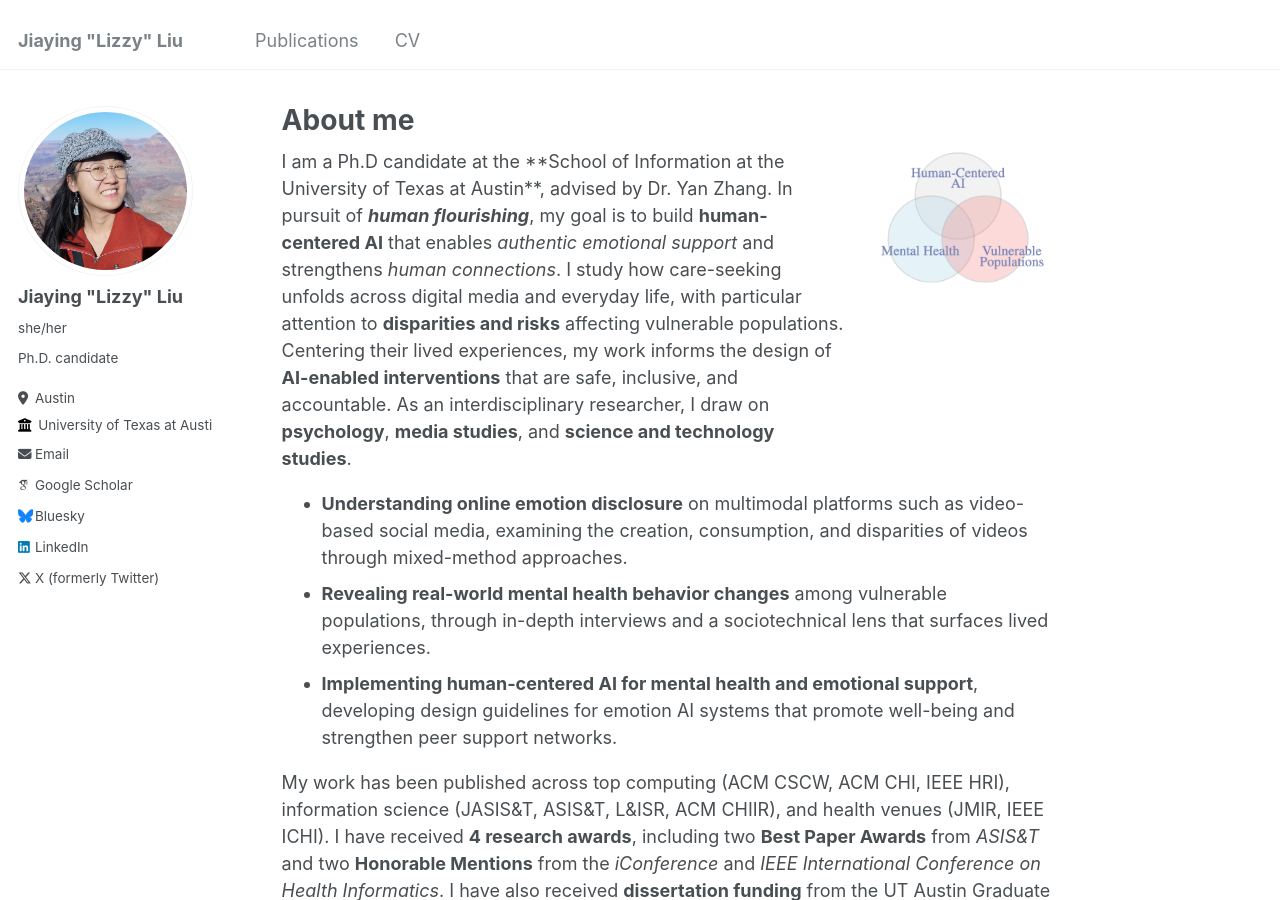
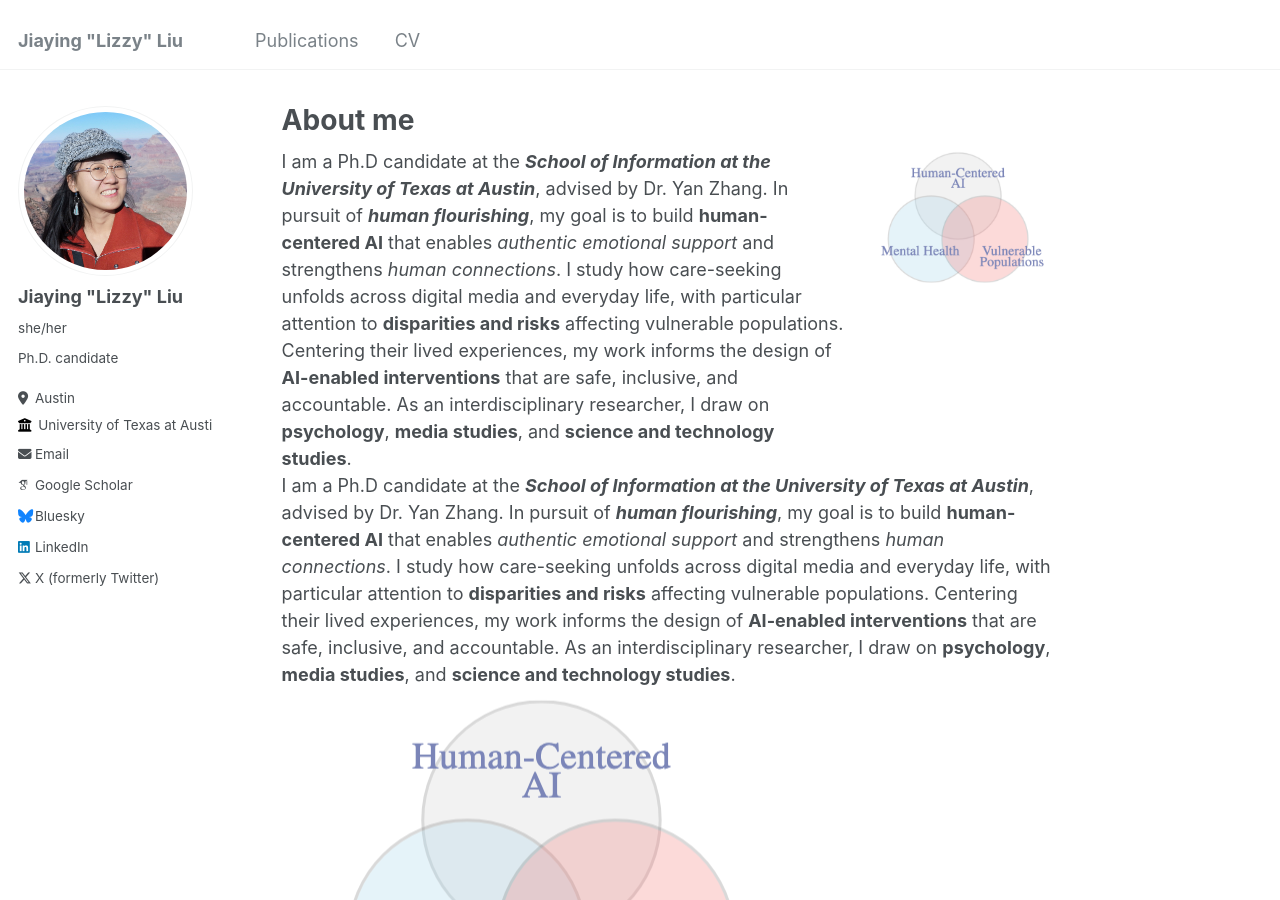
Before and after one commit to lizzyliu666/lizzyliu666.github.io, a Jekyll site: the page built from _pages/about.md, in a window 1280 px wide and 900 px high. Built offline with Jekyll 4.4.1, drawn with Linux system fonts in a browser that asks for light colours; some web fonts are replaced.

Commit message:
Enhance about page with intro section and image
Added an introductory section with a personal statement and image.

```diff
--- a/_pages/about.md
+++ b/_pages/about.md
@@ -9,13 +9,23 @@ redirect_from:
 <div style="display:flex; align-items:flex-start; gap:20px;">
 
   <div style="flex:75%;">
-I am a Ph.D candidate at the **School of Information at the University of Texas at Austin**, advised by Dr. Yan Zhang. In pursuit of <em><strong>human flourishing</strong></em>, my goal is to build <strong>human-centered AI</strong> that enables <em>authentic emotional support</em> and strengthens <em>human connections</em>. I study how care-seeking unfolds across digital media and everyday life, with particular attention to <strong>disparities and risks</strong> affecting vulnerable populations. Centering their lived experiences, my work informs the design of <strong>AI-enabled interventions</strong> that are safe, inclusive, and accountable. As an interdisciplinary researcher, I draw on <strong>psychology</strong>, <strong>media studies</strong>, and <strong>science and technology studies</strong>.
+I am a Ph.D candidate at the <em><strong>School of Information at the University of Texas at Austin</strong></em>, advised by Dr. Yan Zhang. In pursuit of <em><strong>human flourishing</strong></em>, my goal is to build <strong>human-centered AI</strong> that enables <em>authentic emotional support</em> and strengthens <em>human connections</em>. I study how care-seeking unfolds across digital media and everyday life, with particular attention to <strong>disparities and risks</strong> affecting vulnerable populations. Centering their lived experiences, my work informs the design of <strong>AI-enabled interventions</strong> that are safe, inclusive, and accountable. As an interdisciplinary researcher, I draw on <strong>psychology</strong>, <strong>media studies</strong>, and <strong>science and technology studies</strong>.
   </div>
 
   <div style="flex:25%; text-align:center;">
     <img src="./images/agenda.png" alt="Agenda" style="max-width:100%; height:auto;">
   </div>
 
+</div>
+
+<div class="intro-container">
+  <div class="intro-text">
+    I am a Ph.D candidate at the <em><strong>School of Information at the University of Texas at Austin</strong></em>, advised by Dr. Yan Zhang. In pursuit of <em><strong>human flourishing</strong></em>, my goal is to build <strong>human-centered AI</strong> that enables <em>authentic emotional support</em> and strengthens <em>human connections</em>. I study how care-seeking unfolds across digital media and everyday life, with particular attention to <strong>disparities and risks</strong> affecting vulnerable populations. Centering their lived experiences, my work informs the design of <strong>AI-enabled interventions</strong> that are safe, inclusive, and accountable. As an interdisciplinary researcher, I draw on <strong>psychology</strong>, <strong>media studies</strong>, and <strong>science and technology studies</strong>.
+  </div>
+
+  <div class="intro-image">
+    <img src="./images/agenda.png" alt="Agenda">
+  </div>
 </div>
 
 - **Understanding online emotion disclosure** on multimodal platforms such as video-based social media, examining the creation, consumption, and disparities of videos through mixed-method approaches.
```
